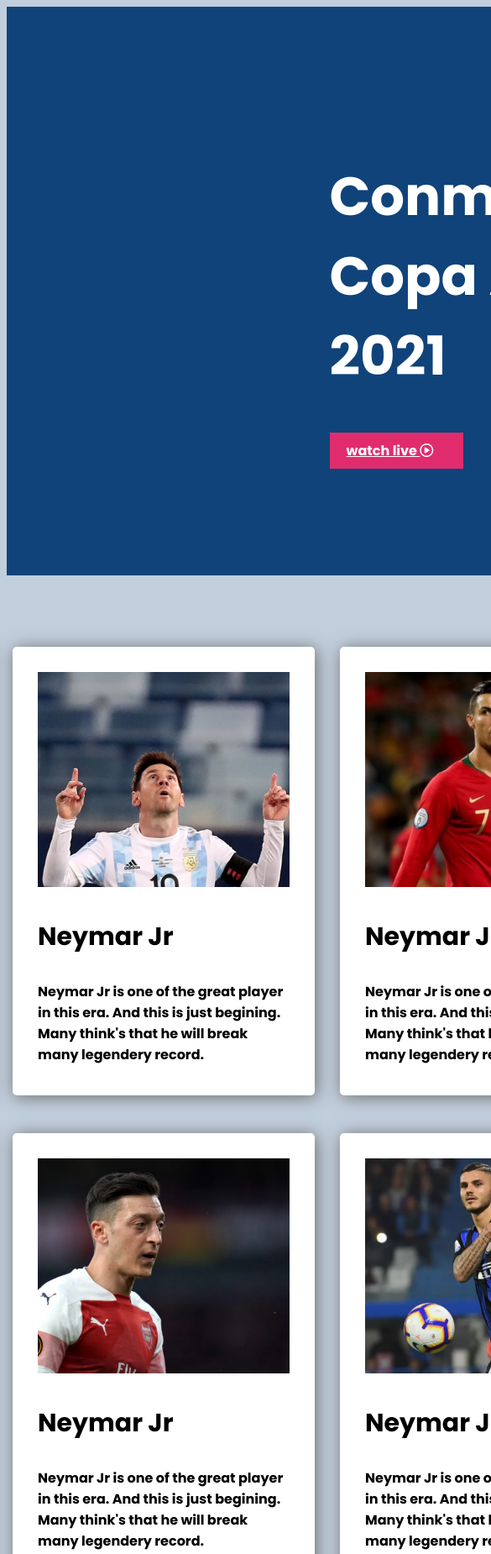
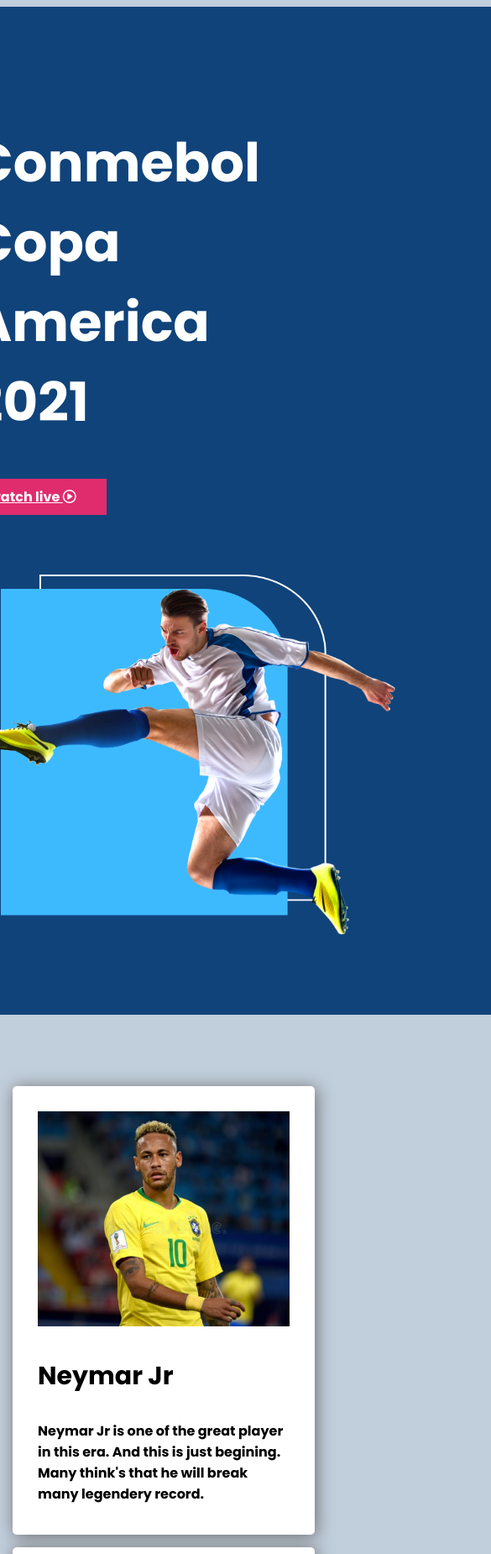
Before and after one commit to SURJO-HASSAN/Responsive-Football-site, a plain HTML site: page index.html in a window 390 px wide. Shown: the top 1850 px of the page at 84% size, 585 px wide, since content can reach past the window. Drawn offline with Linux system fonts and the light colour scheme.

Commit message:
final-commit

```diff
--- a/style.css
+++ b/style.css
@@ -20,12 +20,14 @@
          background-color: #10437A;
          width: 1440px;
          height: 677px;
-         display: flex;
+         display: grid;
+         grid-template-columns: repeat(2, 1fr);
          justify-content: center;
          align-items: center;
-         padding: 0px 230px;
+         padding: 0px 350px;
      }
      header h1:hover{
+         border-radius: 20px;
         color: black;
        background-color: white;
     }
@@ -94,7 +96,8 @@
           font-weight: 400;
       }
       .extra-section{
-          display: flex;
+         display: grid;
+         grid-template-columns: repeat(2, 1fr);
           align-items: baseline;
           justify-content: left;
       }
@@ -170,3 +173,38 @@
      font-weight: 900;
      background-color: rgba(128, 128, 128, 0.212);
  }
+@media only screen and (max-width: 688px) {
+    .container{
+        display: block;
+    }
+    .header{
+        background-color: #10437A;
+        position: relative;
+        left: -300px;
+        width: 100%;
+        height: 1200px;
+        display: grid;
+        grid-template-columns: repeat(1, 1fr);
+    }
+    .player{
+        grid-template-columns: 1fr;
+    }
+    .extra-section{
+        grid-template-columns: repeat(1, 1fr);
+    }
+    .ranking-section{
+
+        position: relative;
+        left: -470px;
+    }
+    .footer-section{
+           margin-top: 200px;
+           position: relative;
+           left: -700px;
+    }
+    .header-section img{
+        margin-top: -100px;
+        position: relative;
+        left: -50px;
+    }
+}
```
Also changed, not shown: index.html (+1 -1 lines).
